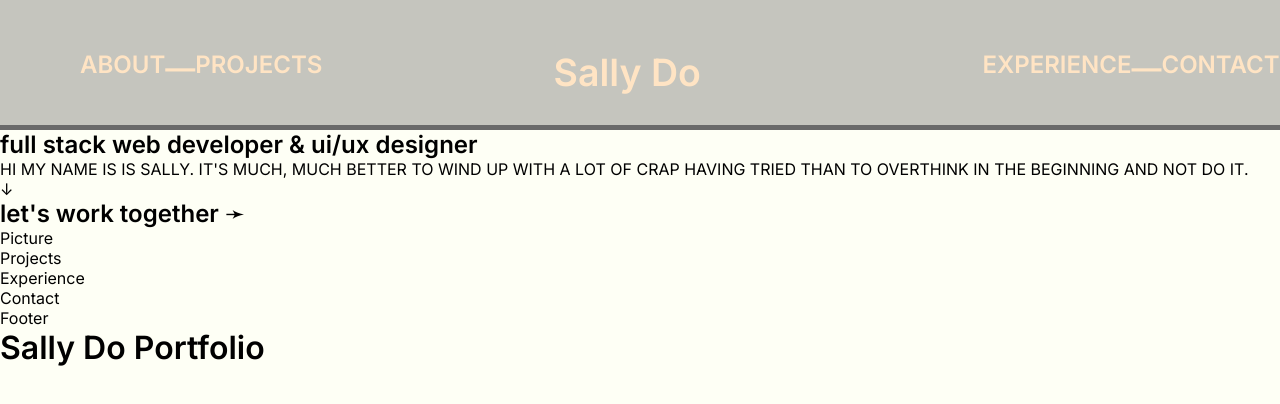
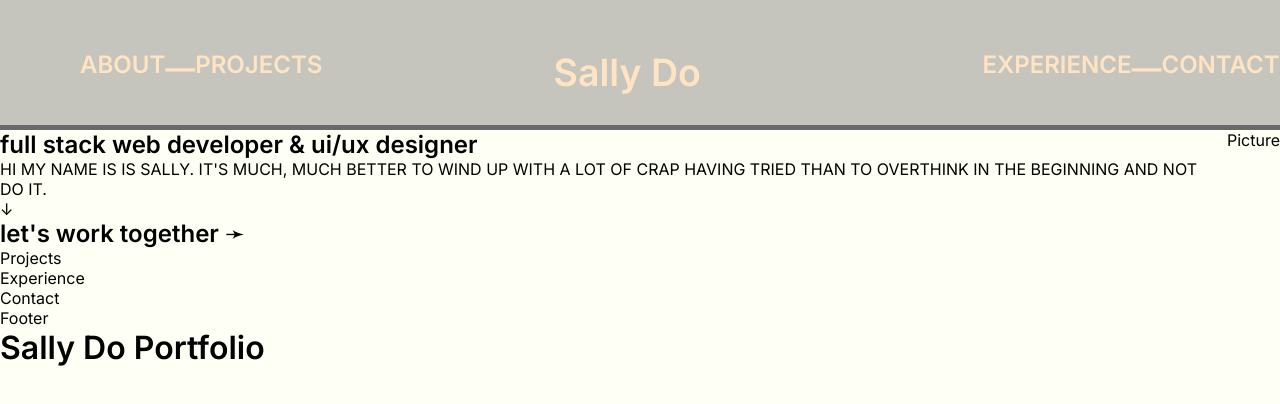
Before and after one commit to sallydough/sally-do-portfolio, a React (Vite) app: page / in a window 1280 px wide. Shown: the top 404 px of the page. Built offline with nearby package versions, Linux system fonts and the light colour scheme; a web font is replaced by a local one.

Commit message:
made about container flex

```diff
--- a/src/components/About/About.jsx
+++ b/src/components/About/About.jsx
@@ -4,7 +4,7 @@ import "./about.css";
 const About = () => {
   return (
     <>
-      <section className="about-container">
+      <section id="about-container">
         <div className="bio-content">
           <div className="about-title">
             <h1>full stack web developer & ui/ux designer</h1>
@@ -23,8 +23,9 @@ const About = () => {
               <h1>let's work together ➛</h1>
             </div>
           </div>
-          <div className="about-picture">Picture</div>
+
         </div>
+        <div className="about-picture">Picture</div>
       </section>
     </>
   );
--- a/src/components/About/about.css
+++ b/src/components/About/about.css
@@ -0,0 +1,10 @@
+#about-container {
+  display: flex;
+  flex-direction: row;
+  gap: 1rem;
+}
+
+.bio-content {
+  display: flex;
+  flex-direction: column;
+}
```
